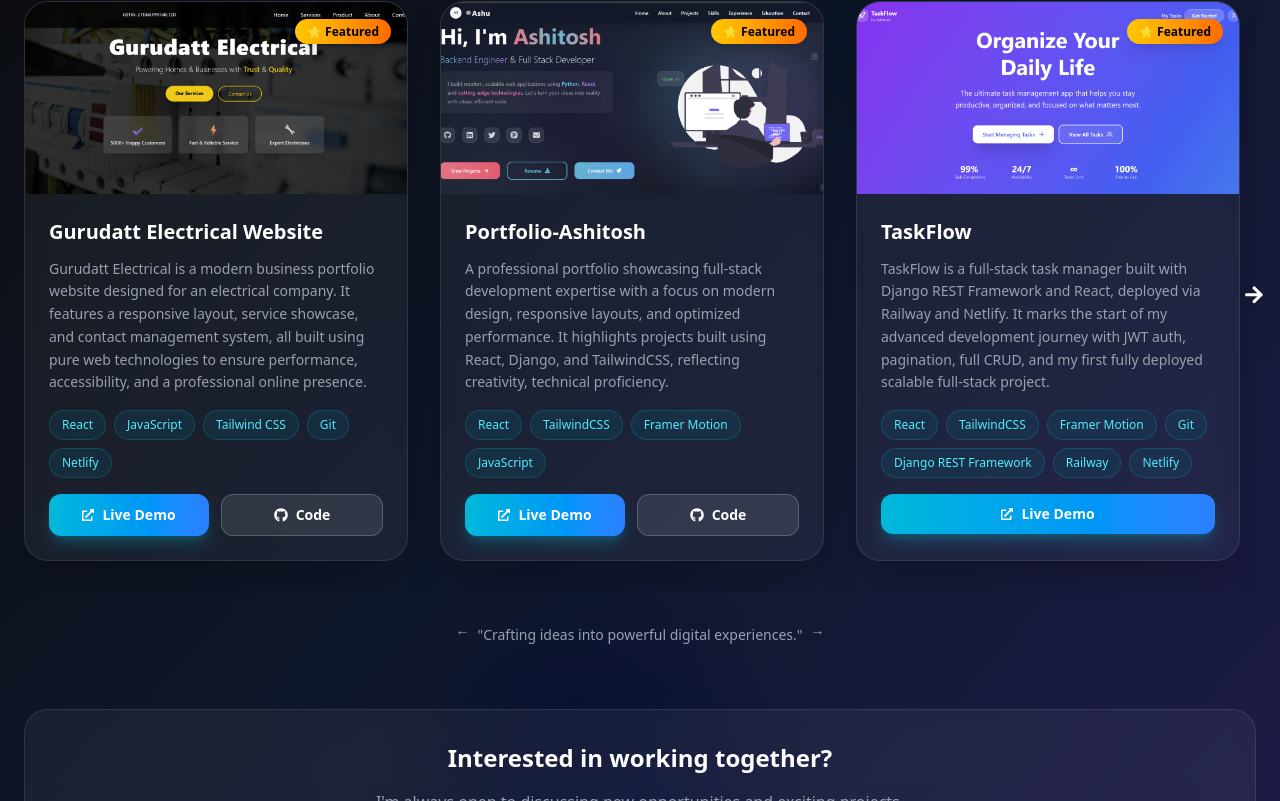
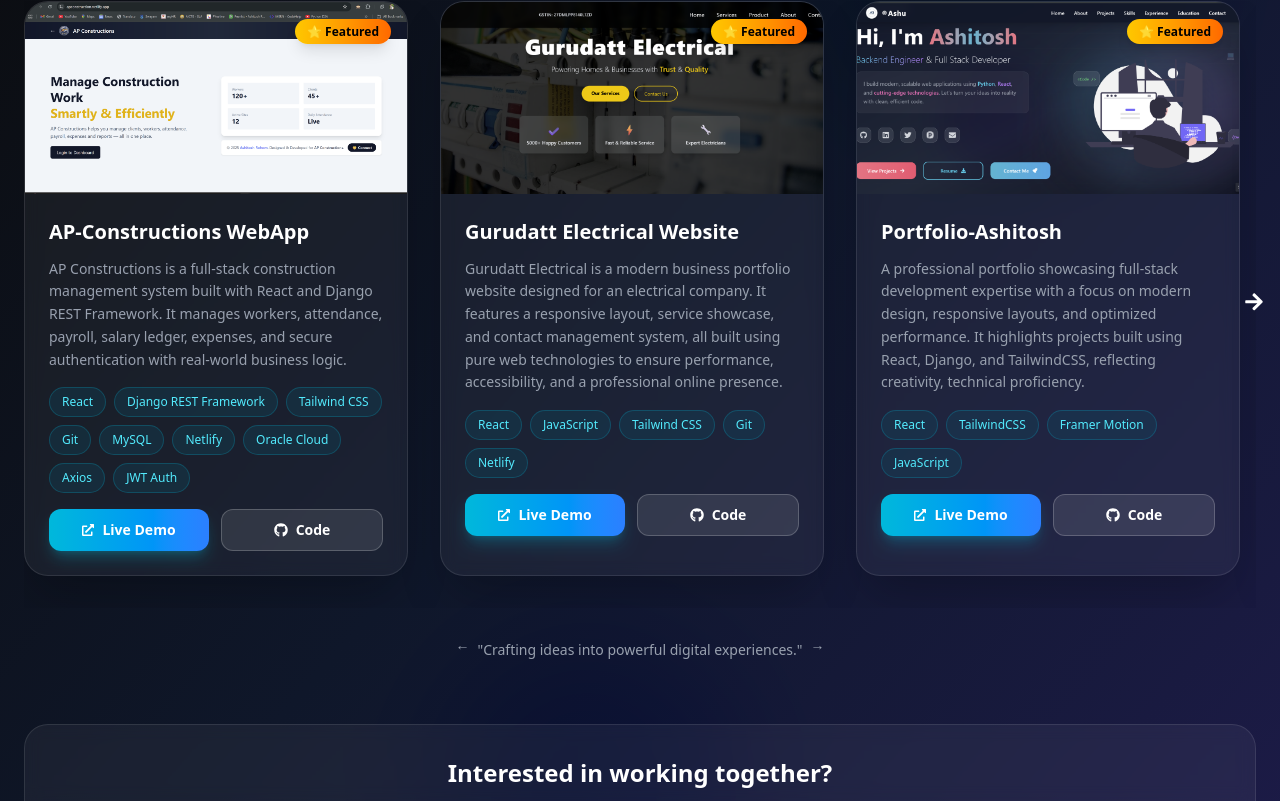
Before and after one commit to ashurohom/Portfolio-AshitoshRohom, a React (Vite) app in the folder portfolio/: page / in a window 1280 px wide. Shown: the part 2174-2975 px from the top of the page. Built offline with nearby package versions, Linux system fonts and the light colour scheme.

Commit message:
add ap constructions webapp in project section

```diff
--- a/portfolio/src/sections/Projects.jsx
+++ b/portfolio/src/sections/Projects.jsx
@@ -9,9 +9,23 @@ import easymart from "../assets/easymart.jpeg";
 import library from "../assets/library.png";
 import corn from "../assets/corn.jpeg";
 import taskflow from "../assets/TaskFlow.png";
+import AP from "../assets/ap.png";
+
 
 // Ashitosh Project Section
 const projects = [
+  {
+    // Project 1
+    name: "AP-Constructions WebApp",
+    description:
+      "AP Constructions is a full-stack construction management system built with React and Django REST Framework. It manages workers, attendance, payroll, salary ledger, expenses, and secure authentication with real-world business logic.",
+    tech: ["React", "Django REST Framework", "Tailwind CSS", "Git", "MySQL", "Netlify", "Oracle Cloud", "Axios", "JWT Auth"],
+    live: "https://apconstruction.netlify.app/",
+    github: "https://github.com/ashurohom/",
+    image: AP,
+    category: "web",
+    featured: true
+  },
   {
     // Project 1
     name: "Gurudatt Electrical Website",
```
Also changed, not shown: portfolio/src/assets/ap.png (added).
